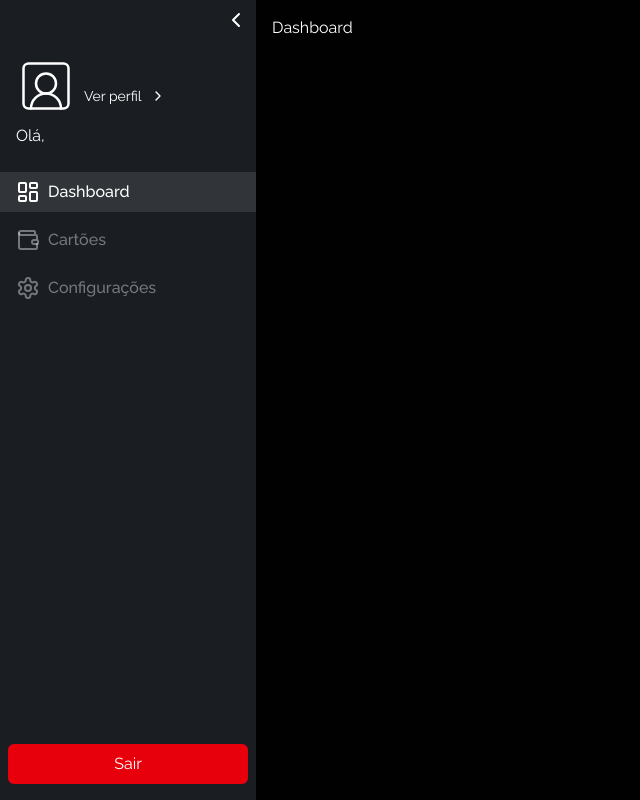
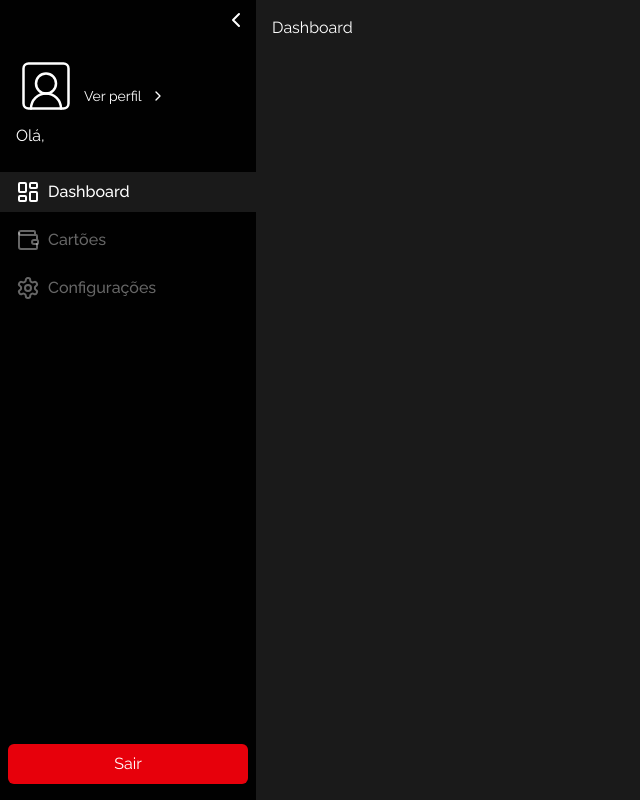
Before and after one commit to leuzaoo/finance-management, a Next.js app in the folder frontend/: page /dashboard in a window 1280 px wide. Shown: the whole page, without its empty margins (0-640 px from the left). Built offline with nearby package versions, Linux system fonts and the light colour scheme.

Commit message:
Updated background color

```diff
--- a/frontend/src/app/dashboard/layout.tsx
+++ b/frontend/src/app/dashboard/layout.tsx
@@ -10,7 +10,7 @@ export default function Layout({
       <div>
         <Sidebar />
       </div>
-      <main className="flex-1 overflow-y-auto p-4">{children}</main>
+      <main className="flex-1 overflow-y-auto p-4 bg-light/10">{children}</main>
     </div>
   );
 }
--- a/frontend/src/components/ui/Sidebar.tsx
+++ b/frontend/src/components/ui/Sidebar.tsx
@@ -44,7 +44,7 @@ export default function Sidebar() {
     <>
       <ToastContainer autoClose={1500} position="top-left" />
       <aside
-        className={`bg-dark-light transition-width flex h-screen flex-col overflow-hidden duration-300 ${collapsed ? "w-16" : "w-64"} `}
+        className={`transition-width flex h-screen flex-col overflow-hidden duration-300 ${collapsed ? "w-16" : "w-64"}`}
       >
         <div
           className={`flex w-full ${collapsed ? "justify-center" : "justify-end"}`}
```
